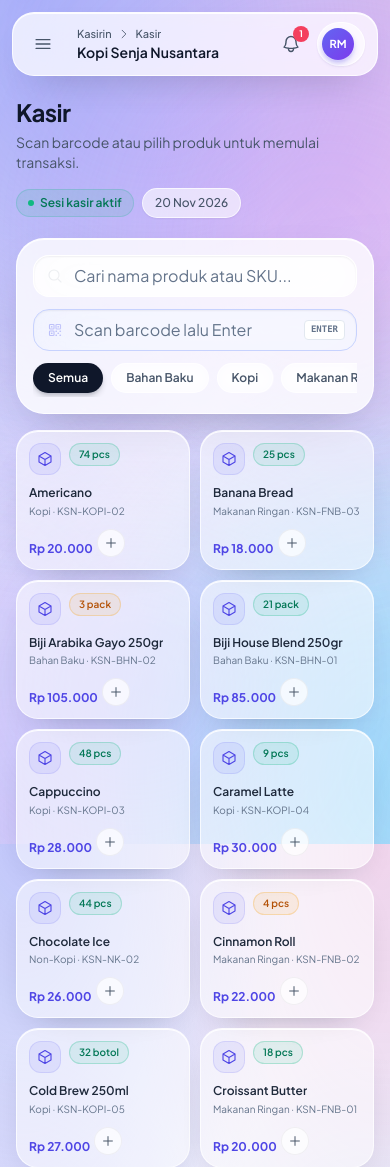
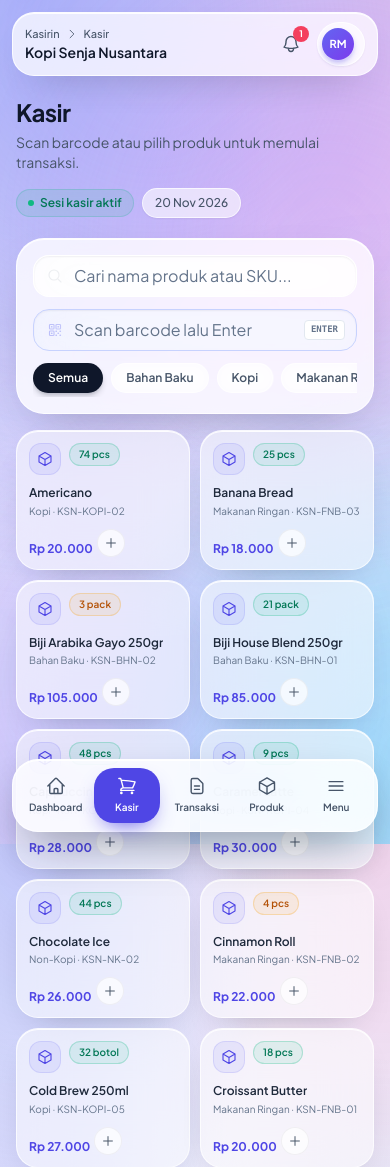
Before and after one commit to rifkillah/Aplikasi-kategori-Manajemen-Bisnis-Keuangan-berbasis, a Laravel app: page /pos in a window 390 px wide. Shown: the top 1167 px of the page. Run offline with Laravel 12, Linux system fonts and the light colour scheme; a user stored in the database is signed in; data comes from the database, SQL or seed files in the repository; style sheets or scripts are compiled from the project's sources; parts of the project's set-up code (start-up, migrations or seed data) failed here and were passed over.

Commit message:
Show one mobile menu entry and restore the bottom nav on the cashier page
- Remove the duplicate hamburger from the mobile header; the bottom tab bar Menu is now the single entry point
- Show the floating tab bar on POS and stack the cart summary above it
- Hide the tab bar while the cart or menu sheet is open
- Fix .page-enter fill mode so fixed elements inside main are no longer trapped by a leftover transform

```diff
--- a/resources/css/app.css
+++ b/resources/css/app.css
@@ -364,7 +364,7 @@
 
     /* Entrance for the main content area on every page load. */
     .page-enter {
-        animation: fade-up 0.55s cubic-bezier(0.22, 1, 0.36, 1) both;
+        animation: fade-up 0.55s cubic-bezier(0.22, 1, 0.36, 1) backwards;
     }
 
     /* Scroll reveal. The hidden state only applies once JS marks <html>,
@@ -874,3 +874,8 @@ html[data-theme='light'] header :where(.text-slate-400, .text-slate-500) {
 html[data-theme='light'] main :where(.placeholder\:text-slate-400)::placeholder {
     color: #64748b;
 }
+
+/* POS: hide the floating tab bar while the mobile cart sheet is open. */
+body.cart-sheet-open .app-tabbar {
+    display: none;
+}
--- a/resources/views/layouts/app.blade.php
+++ b/resources/views/layouts/app.blade.php
@@ -154,10 +154,6 @@
             <header class="sticky top-0 z-30 px-3 pt-3 sm:px-4 lg:px-6 lg:pt-4">
                 <div class="app-glass page-enter flex h-16 items-center justify-between gap-3 rounded-[22px] border border-white/80 bg-white/75 px-3 shadow-[0_16px_40px_-24px_rgba(15,23,42,0.45),inset_0_1px_0_rgba(255,255,255,0.9)] sm:px-4">
                     <div class="flex min-w-0 items-center gap-3">
-                        <button @click="sidebarOpen = true" aria-label="Buka menu"
-                                class="-ml-1 flex h-11 w-11 shrink-0 touch-manipulation items-center justify-center rounded-full text-slate-600 transition hover:bg-white/70 active:scale-90 lg:hidden">
-                            <x-icon name="menu" class="h-5 w-5" />
-                        </button>
                         <div class="min-w-0">
                             <div class="flex items-center gap-1.5 text-[11px] font-medium text-slate-500">
                                 <span>Kasirin</span>
@@ -258,13 +254,11 @@
                 {{ $slot }}
             </main>
         </div>
-    </div>
 
-    {{-- Mobile bottom navigation — floating liquid glass tab bar --}}
-    @unless (request()->routeIs('pos.*'))
+        {{-- Mobile bottom navigation — floating liquid glass tab bar --}}
         <nav x-show="!sidebarOpen" x-cloak
              x-transition:enter="transition duration-200" x-transition:enter-start="translate-y-6 opacity-0" x-transition:enter-end="translate-y-0 opacity-100"
-             class="fixed inset-x-0 bottom-0 z-40 px-3 pb-[calc(0.75rem+env(safe-area-inset-bottom))] pt-2 lg:hidden">
+             class="app-tabbar fixed inset-x-0 bottom-0 z-40 px-3 pb-[calc(0.75rem+env(safe-area-inset-bottom))] pt-2 lg:hidden">
             <div class="app-glass mx-auto flex max-w-md items-stretch justify-around gap-1 rounded-[26px] border border-white/80 bg-white/80 p-2 shadow-[0_20px_50px_-16px_rgba(15,23,42,0.5),inset_0_1px_0_rgba(255,255,255,0.95)]">
                 <a href="{{ route('dashboard') }}" class="{{ $tabBase }} {{ request()->routeIs('dashboard') ? $tabOn : $tabOff }}">
                     <x-icon name="home" class="h-5 w-5" />
@@ -295,7 +289,7 @@
                 </button>
             </div>
         </nav>
-    @endunless
+    </div>
 
     @stack('scripts')
 </body>
--- a/resources/views/pos/index.blade.php
+++ b/resources/views/pos/index.blade.php
@@ -12,7 +12,7 @@
         </div>
     </div>
 
-    <div x-data="posApp()" x-effect="document.body.classList.toggle('overflow-hidden', cartOpen)"
+    <div x-data="posApp()" x-effect="document.body.classList.toggle('overflow-hidden', cartOpen); document.body.classList.toggle('cart-sheet-open', cartOpen)"
          @keydown.escape.window="cartOpen = false"
          class="grid grid-cols-1 items-start gap-6 pb-24 lg:grid-cols-[1.55fr_1fr] lg:pb-0">
         {{-- Products panel --}}
@@ -250,7 +250,7 @@
              x-transition:leave="transition ease-in duration-200"
              x-transition:leave-start="translate-y-0 opacity-100"
              x-transition:leave-end="translate-y-6 opacity-0"
-             class="fixed inset-x-0 bottom-0 z-30 px-3 pb-[calc(0.75rem+env(safe-area-inset-bottom))] lg:hidden">
+             class="fixed inset-x-0 bottom-[calc(5.5rem+env(safe-area-inset-bottom))] z-30 px-3 pb-1 lg:hidden">
             <div class="mx-auto flex max-w-lg items-center gap-3 rounded-[26px] border border-white/70 bg-white/70 p-3 shadow-[0_20px_50px_-16px_rgba(15,23,42,0.5),inset_0_1px_0_rgba(255,255,255,0.95)] backdrop-blur-2xl">
                 <div class="min-w-0 flex-1">
                     <p class="text-[11px] text-slate-500">
```
